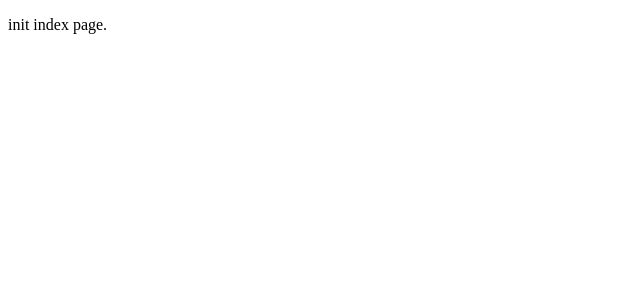
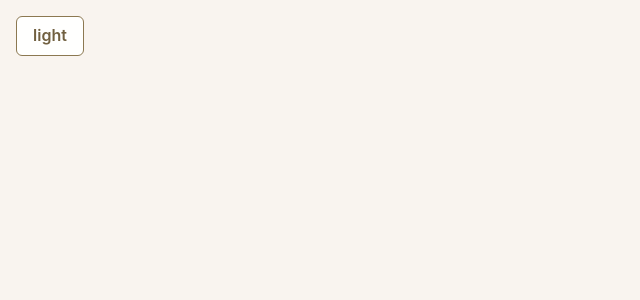
Before and after one commit to niiharamegumu/OneDrip, a Next.js app: page / in a window 1280 px wide. Shown: the top 300 px of the page, without its empty margins (0-640 px from the left). Built offline with nearby package versions, Linux system fonts and the light colour scheme.

Commit message:
check: chakra active.

```diff
--- a/src/pages/_app.tsx
+++ b/src/pages/_app.tsx
@@ -1,7 +1,15 @@
+import 'focus-visible/dist/focus-visible'
+import { ChakraProvider, Container } from '@chakra-ui/react'
 import type { AppProps } from 'next/app'
 
+import theme from '@/theme/theme'
+
 function MyApp({ Component, pageProps }: AppProps) {
-  return <Component {...pageProps} />
+  return (
+    <ChakraProvider resetCSS theme={theme}>
+      <Component {...pageProps} />
+    </ChakraProvider>
+  )
 }
 
 export default MyApp
--- a/src/pages/index.tsx
+++ b/src/pages/index.tsx
@@ -1,7 +1,21 @@
+import { Button, Container, useColorMode } from '@chakra-ui/react'
 import type { NextPage } from 'next'
 
 const Home: NextPage = () => {
-  return <p>init index page.</p>
+  const { colorMode, toggleColorMode } = useColorMode()
+  return (
+    <Container maxW="container.xl" my={4}>
+      <Button
+        bg="sTButton"
+        border="1px solid"
+        borderColor="sTSecondColor"
+        color="sTParagraph"
+        onClick={toggleColorMode}
+      >
+        {colorMode}
+      </Button>
+    </Container>
+  )
 }
 
 export default Home
```
